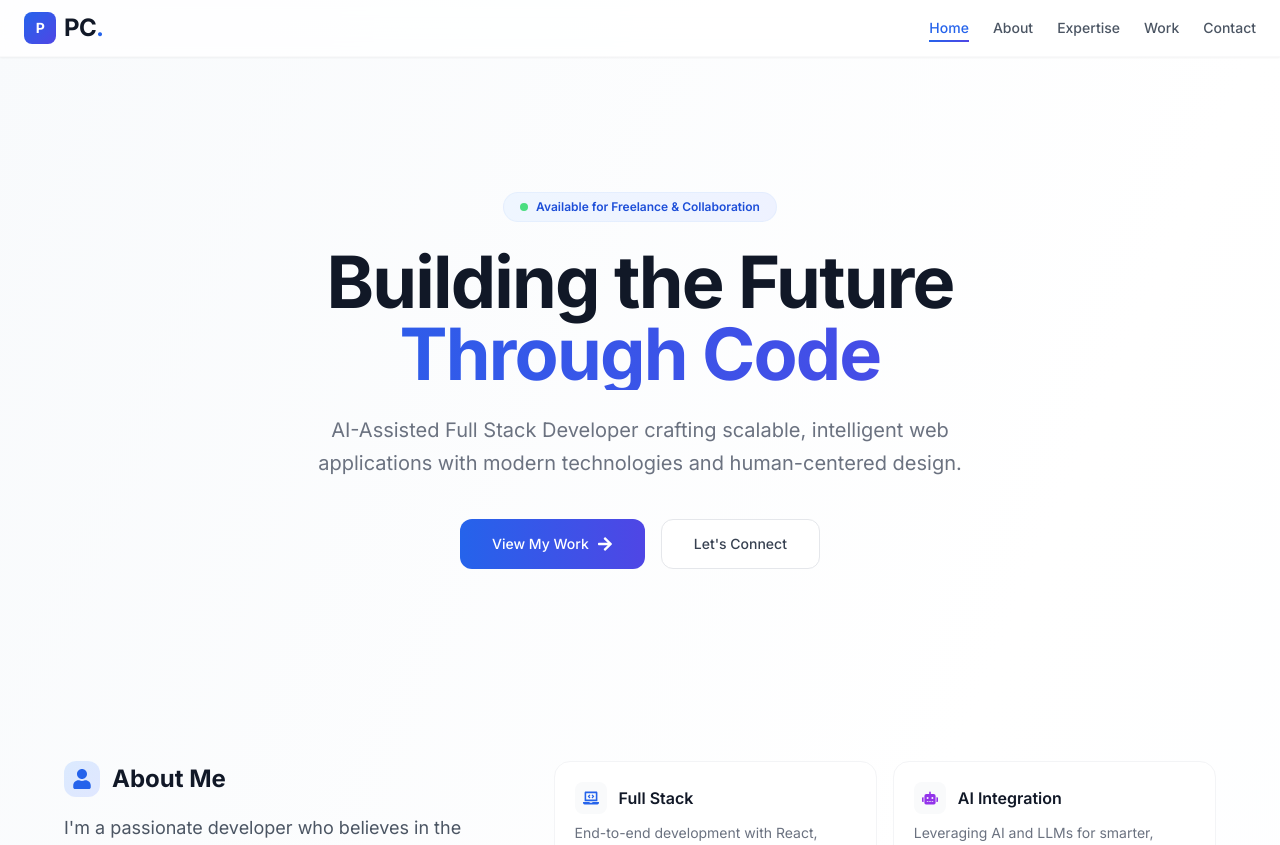
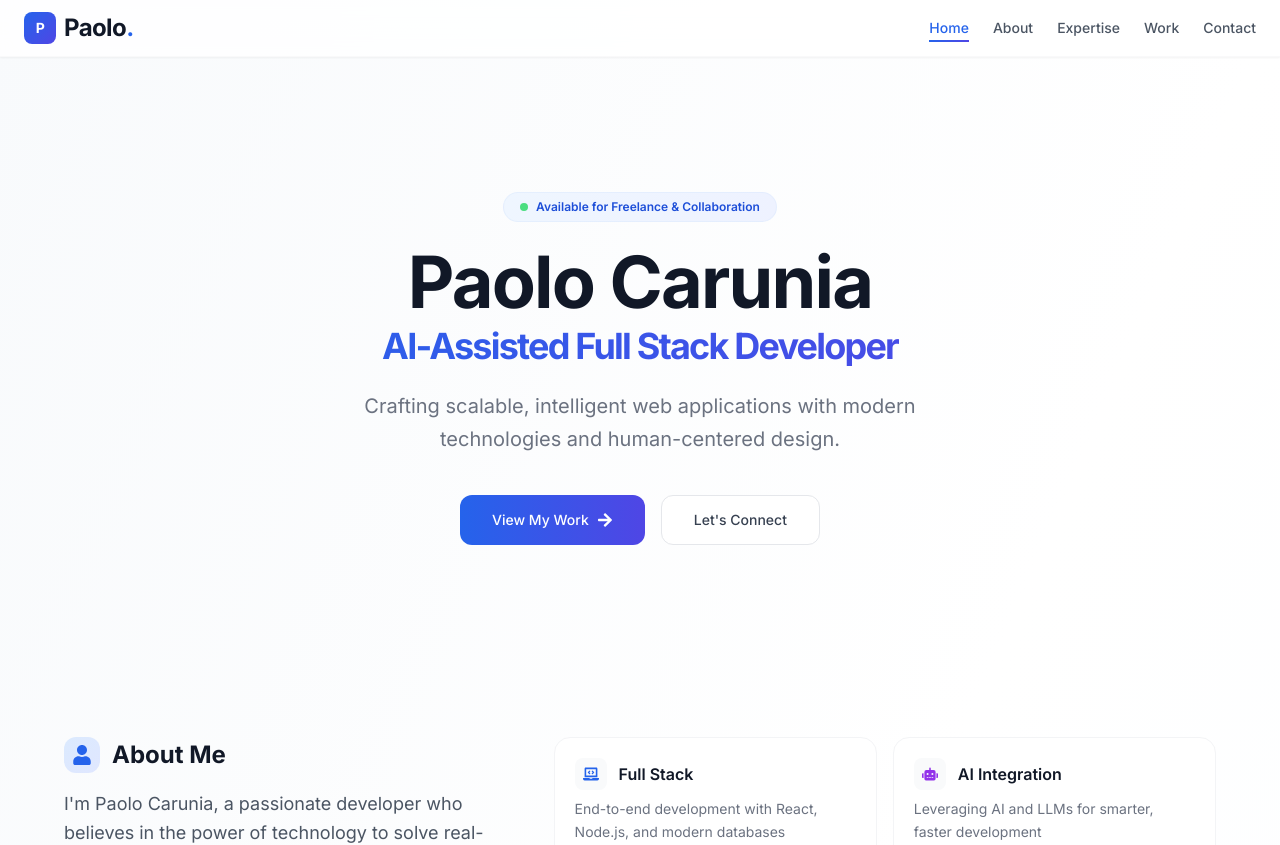
Before and after one commit to Paowish/MyPortfolio, a React (Vite) app: page / in a window 1280 px wide. Shown: the top 845 px of the page. Built offline with nearby package versions, Linux system fonts and the light colour scheme.

Commit message:
changing concept

```diff
--- a/src/App.jsx
+++ b/src/App.jsx
@@ -77,17 +77,6 @@ function App() {
     visible: { opacity: 1, y: 0, transition: { duration: 0.6, ease: "easeOut" } }
   };
 
-  const stagger = {
-    hidden: { opacity: 0 },
-    visible: {
-      opacity: 1,
-      transition: {
-        staggerChildren: 0.1,
-        delayChildren: 0.2
-      }
-    }
-  };
-
   const handleNavClick = (href) => {
     isClickingRef.current = true;
     setActiveSection(href);
@@ -121,7 +110,7 @@ function App() {
             className="text-2xl font-bold tracking-tight text-gray-900 hover:opacity-80 transition-opacity flex items-center gap-2"
           >
             <span className="w-8 h-8 bg-gradient-to-br from-blue-600 to-indigo-600 rounded-lg flex items-center justify-center text-white text-sm">P</span>
-            <span>PC<span className="text-blue-600">.</span></span>
+            <span>Paolo<span className="text-blue-600">.</span></span>
           </a>
 
           <div className="hidden md:flex items-center gap-6 text-sm font-medium">
@@ -181,7 +170,7 @@ function App() {
             className="fixed top-0 right-0 h-full w-80 z-[70] bg-white/95 backdrop-blur-xl shadow-2xl p-8 md:hidden flex flex-col"
           >
             <div className="flex justify-between items-center mb-10">
-              <span className="text-2xl font-bold tracking-tight text-gray-900">PC<span className="text-blue-600">.</span></span>
+              <span className="text-2xl font-bold tracking-tight text-gray-900">Paolo<span className="text-blue-600">.</span></span>
               <button
                 onClick={() => setIsMenuOpen(false)}
                 className="p-2 text-gray-500 hover:text-black transition-colors hover:bg-gray-50 rounded-lg"
@@ -251,9 +240,9 @@ function App() {
                 transition={{ delay: 0.3 }}
                 className="text-5xl md:text-7xl font-bold text-gray-900 tracking-tight leading-[1.1] mb-6"
               >
-                Building the Future
-                <span className="block text-transparent bg-clip-text bg-gradient-to-r from-blue-600 to-indigo-600">
-                  Through Code
+                <span className="block">Paolo Carunia</span>
+                <span className="block text-transparent bg-clip-text bg-gradient-to-r from-blue-600 to-indigo-600 text-3xl md:text-4xl mt-2">
+                  AI-Assisted Full Stack Developer
                 </span>
               </motion.h1>
 
@@ -263,7 +252,7 @@ function App() {
                 transition={{ delay: 0.4 }}
                 className="text-xl text-gray-500 max-w-2xl mx-auto leading-relaxed mb-10"
               >
-                AI-Assisted Full Stack Developer crafting scalable, intelligent web applications with modern technologies and human-centered design.
+                Crafting scalable, intelligent web applications with modern technologies and human-centered design.
               </motion.p>
 
               <motion.div
@@ -294,7 +283,7 @@ function App() {
                   <h2 className="text-2xl font-bold text-gray-900">About Me</h2>
                 </div>
                 <p className="text-gray-600 leading-relaxed text-lg mb-6">
-                  I'm a passionate developer who believes in the power of technology to solve real-world problems. With a strong foundation in full-stack development and a growing expertise in AI-assisted workflows, I create solutions that are both innovative and practical.
+                  I'm Paolo Carunia, a passionate developer who believes in the power of technology to solve real-world problems. With a strong foundation in full-stack development and a growing expertise in AI-assisted workflows, I create solutions that are both innovative and practical.
                 </p>
                 <div className="flex items-center gap-4 text-sm text-gray-500">
                   <div className="flex items-center gap-2">
```
